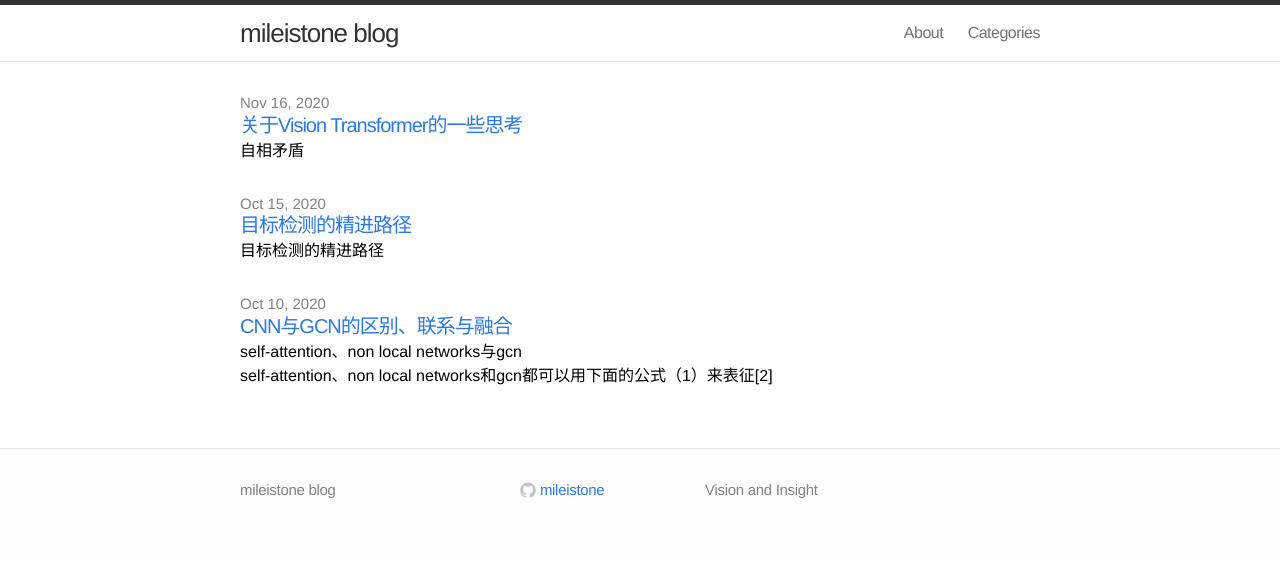
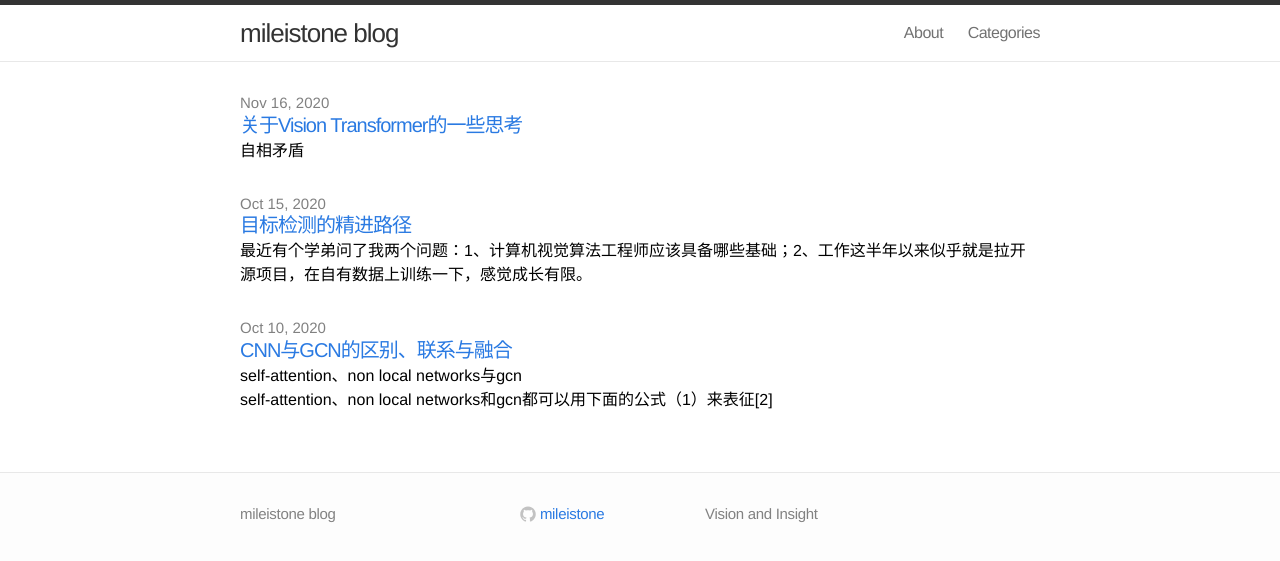
Before and after one commit to mileistone/mileistone.github.io, a Jekyll site: the page built from index.html, in a window 1280 px wide. Shown: the top 561 px of the page. Built offline with Jekyll 4.4.1, drawn with Linux system fonts in a browser that asks for light colours.

Commit message:
Update 2020-10-15-how-to-learn-object-detection.md

```diff
--- a/_posts/2020-10-15-how-to-learn-object-detection.md
+++ b/_posts/2020-10-15-how-to-learn-object-detection.md
@@ -2,7 +2,6 @@
 layout: post
 comments: true
 title:  "目标检测的精进路径"
-excerpt: "目标检测的精进路径"
 categories: Work
 date: 2020-10-15 11:00:00
 ---
```
